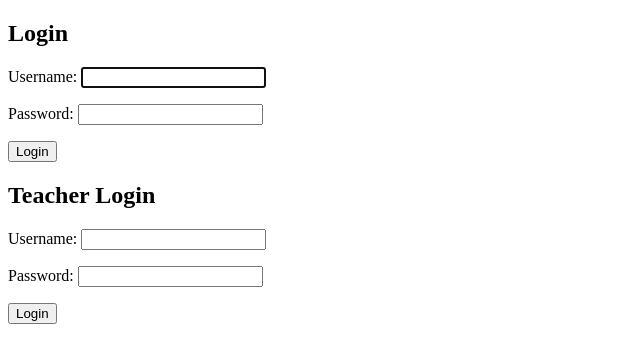
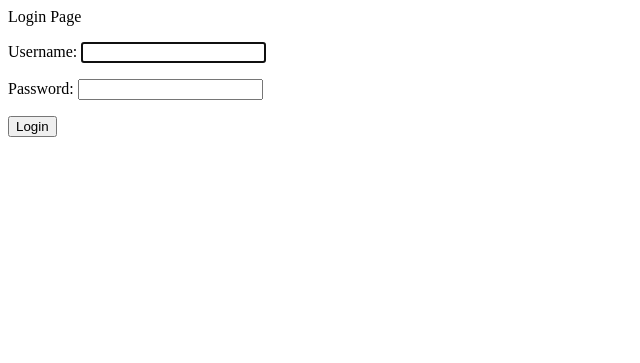
Before and after one commit to msyambozasidney-byte/learnlytics, a Django app: page /login/ in a window 1280 px wide. Shown: the top 363 px of the page, without its empty margins (0-640 px from the left). Run offline with Django 5.2, Linux system fonts and the light colour scheme.

Commit message:
Add login template

```diff
--- a/Learnlytics/templates/registration/login.html
+++ b/Learnlytics/templates/registration/login.html
@@ -1,25 +1,15 @@
 <!DOCTYPE html>
 <html>
 <head>
-    <title>Login - Learnlytics</title>
+    <title>Login</title>
 </head>
 <body>
-    <h2>Login</h2>
+    <h>Login Page</h>
 
     <form method="post">
         {% csrf_token %}
         {{ form.as_p }}
         <button type="submit">Login</button>
     </form>
-
-    <h2>Teacher Login</h2>
-
-    <form method="post">
-        {% csrf_token %}
-        {{ form.as_p }}
-
-        <button type="submit">Login</button>
-    </form>
-
 </body>
 </html>
```
